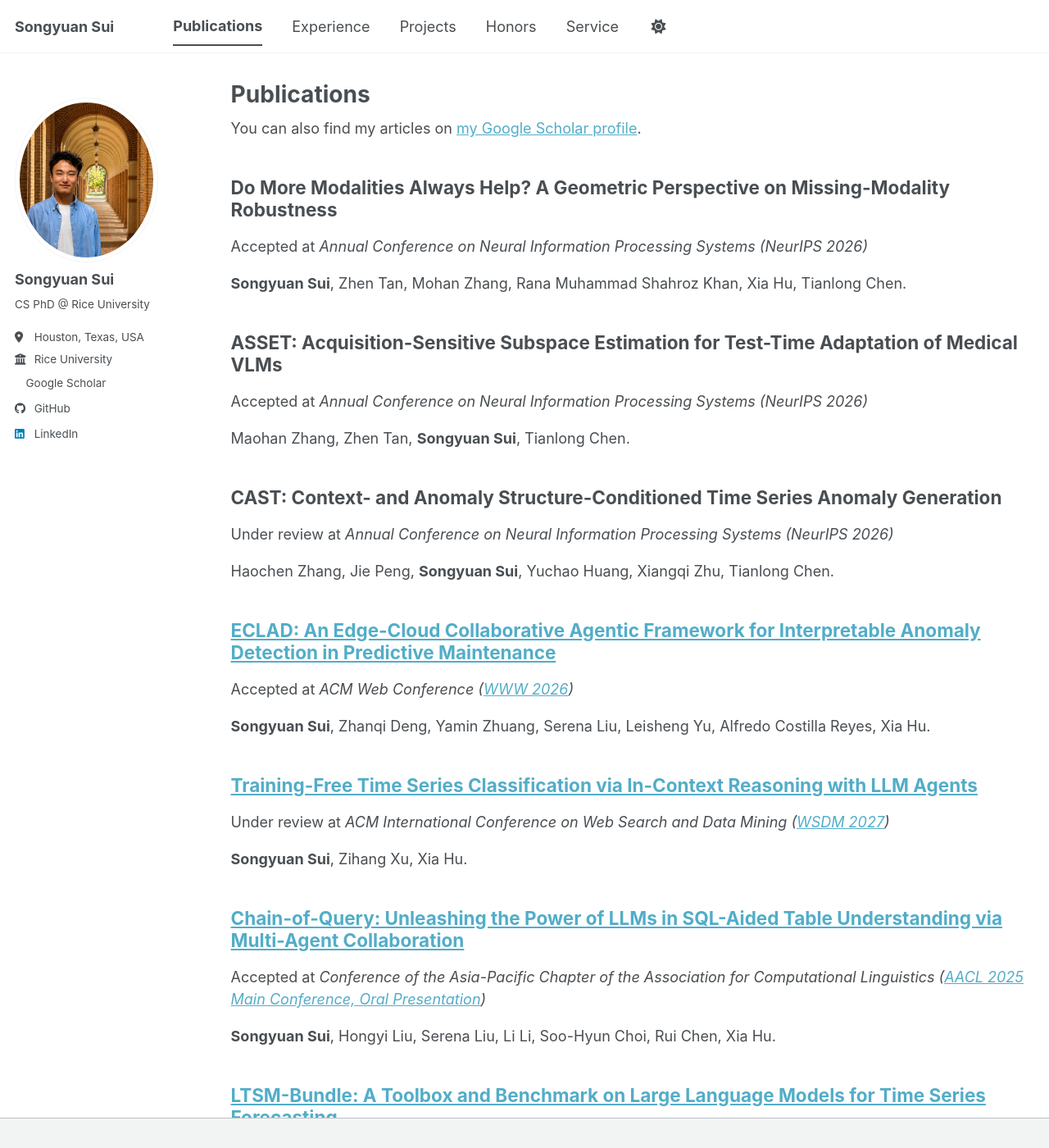
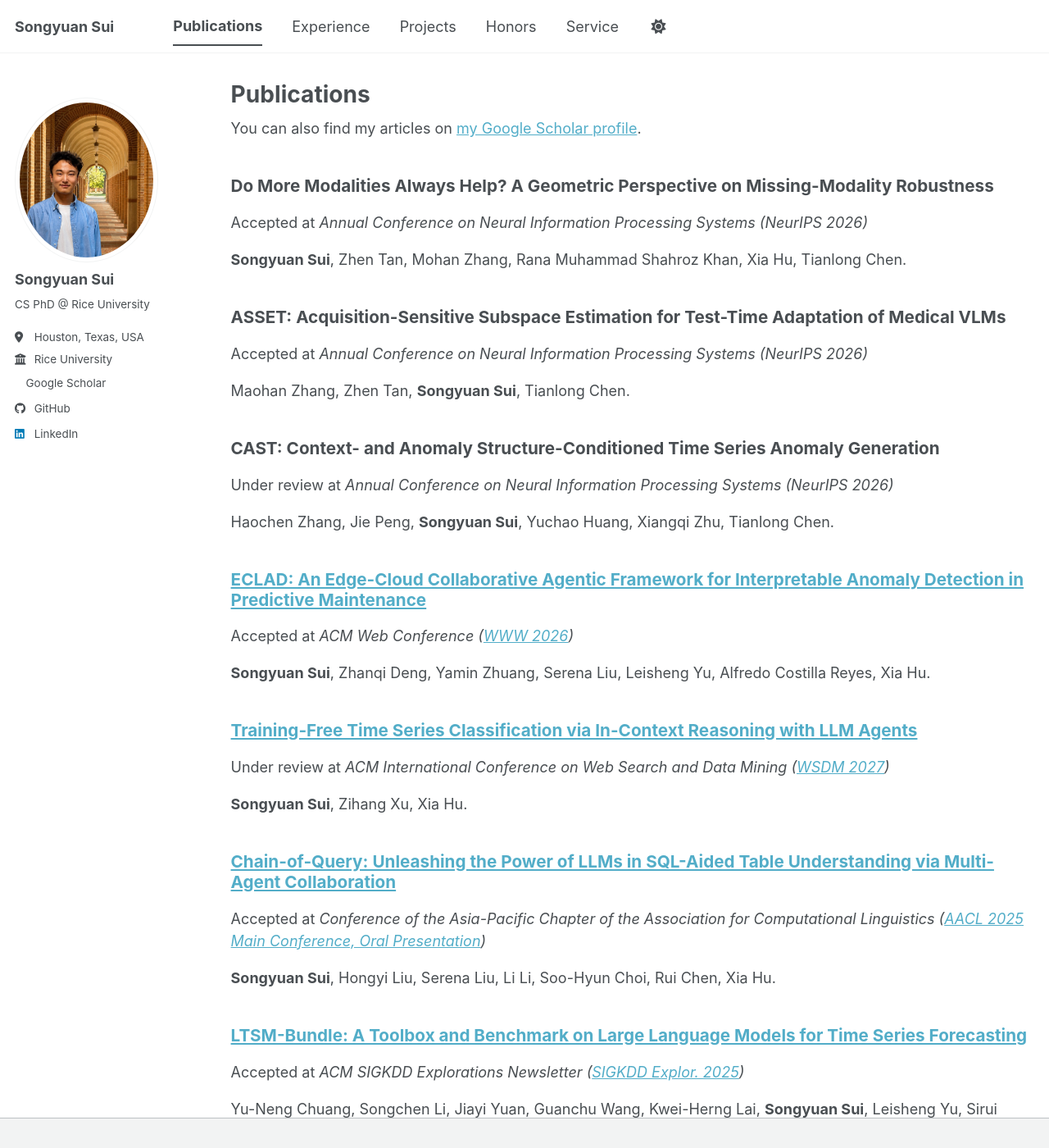
Before and after one commit to SongyuanSui/SongyuanSui.github.io, a Jekyll site: the page built from _pages/publications.html, in a window 1280 px wide and 1400 px high. Shown: the whole window at 82% size. Built offline with Jekyll 4.4.1, drawn with Linux system fonts in a browser that asks for light colours; a style sheet for code colours, icons or effects is not loaded.

Commit message:
adjust paper font size

```diff
--- a/_includes/archive-single.html
+++ b/_includes/archive-single.html
@@ -26,7 +26,7 @@
       </div>
     {% endif %}
 
-    <h2 class="archive__item-title" itemprop="headline">
+    <h2 class="archive__item-title{% if post.collection == 'publications' %} archive__item-title--publication{% endif %}" itemprop="headline">
       {% if post.collection == 'publications' and post.paperurl %}
         <a href="{{ post.paperurl }}">{{ title }}</a>
       {% elsif post.collection == 'publications' %}
--- a/_sass/layout/_archive.scss
+++ b/_sass/layout/_archive.scss
@@ -46,6 +46,12 @@
   a + a {
     opacity: 0.5;
   }
+}
+
+.archive__item-title--publication {
+  font-size: 1.15em;
+  // Preserve the original gap between entries when reducing the title size.
+  margin-top: 2.5rem;
 }
 
 .archive__item-venue {
```
